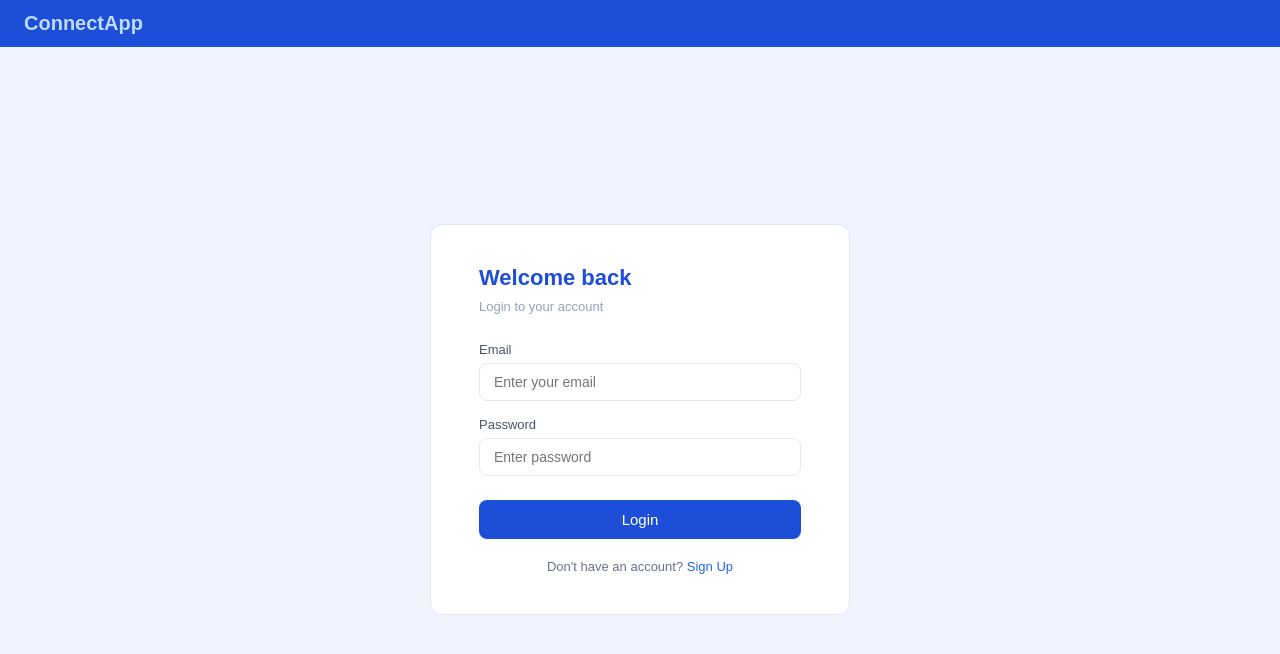
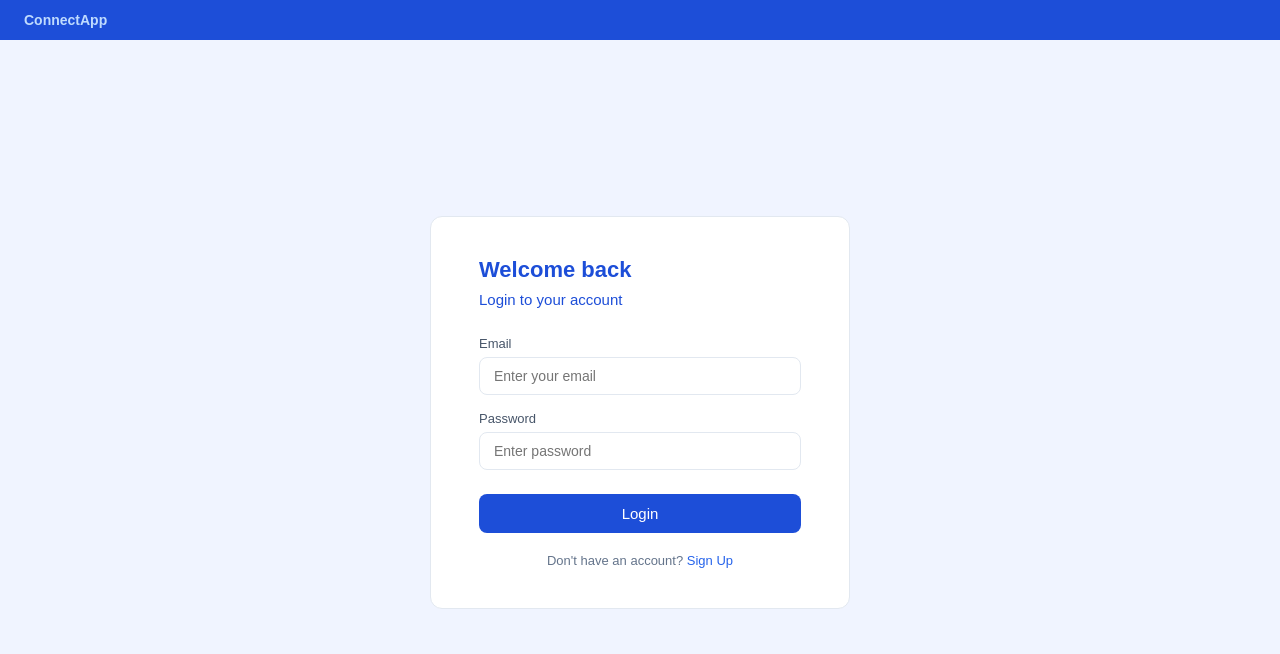
Before and after one commit to mdraselkhandaker20-png/connectapp, a Flask app: page / in a window 1280 px wide. Shown: the top 654 px of the page. Run offline with Flask 3, Linux system fonts and the light colour scheme; some libraries are stand-ins or nearby versions.

Commit message:
Update style.css

```diff
--- a/static/style.css
+++ b/static/style.css
@@ -14,25 +14,26 @@ body {
 .navbar {
     background: #1d4ed8;
     padding: 12px 24px;
-    display: flex;
+    display: grid;
+    grid-template-columns: 1fr auto 1fr;
     align-items: center;
-    justify-content: space-between;
 }
 
 .navbar .logo {
-    font-size: 20px;
+    font-size: 14px;
     font-weight: bold;
     color: #bfdbfe;
 }
 
 .navbar .nav-links {
     display: flex;
-    gap: 24px;
+    gap: 60px;
     align-items: center;
+    justify-content: center;
 }
 
 .navbar .nav-links a {
-    font-size: 14px;
+    font-size: 20px;
     color: #93c5fd;
     text-decoration: none;
 }
@@ -53,6 +54,7 @@ body {
     font-weight: bold;
     color: white;
     border: 2px solid #60a5fa;
+    margin-left: auto;
 }
 
 /* ── Auth pages (login/signup) ── */
@@ -79,8 +81,8 @@ body {
 }
 
 .auth-box p.subtitle {
-    font-size: 13px;
-    color: #94a3b8;
+    font-size: 15px;
+    color: #1d4ed8;
     margin-bottom: 28px;
 }
 
```
